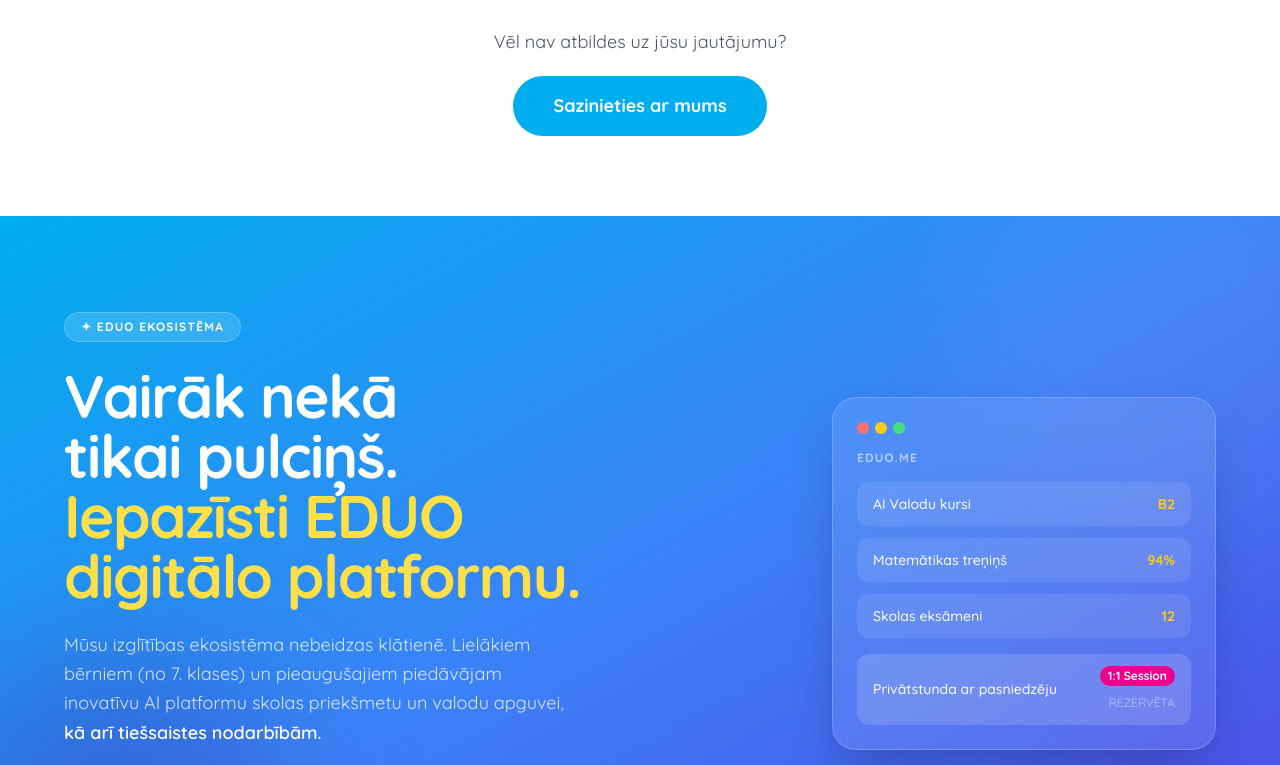
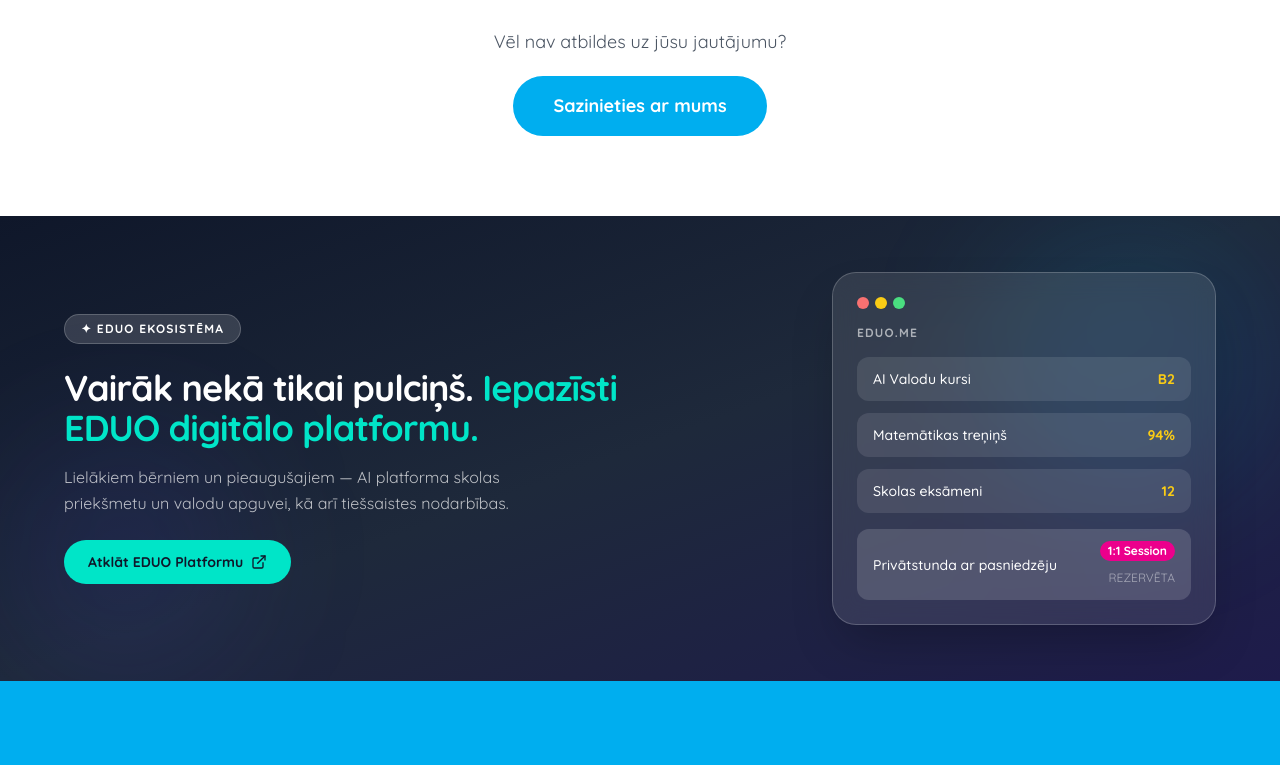
Before and after one commit to fricis-eduo/eduo-interesu, a Next.js app: page / in a window 1280 px wide. Shown: the part 4500-5265 px from the top of the page. Built offline with nearby package versions, Linux system fonts and the light colour scheme.

Commit message:
Restyle Platform section — dark bg, more compact

```diff
--- a/components/sections/Platform.tsx
+++ b/components/sections/Platform.tsx
@@ -11,15 +11,14 @@
 
 export default function Platform() {
   return (
-    <section className="relative overflow-hidden bg-gradient-to-br from-eduo-blue via-blue-500 to-indigo-600 py-24 px-4">
-      {/* Subtle background blobs */}
+    <section className="relative overflow-hidden bg-gradient-to-br from-slate-900 via-slate-800 to-indigo-950 py-14 px-4">
       <div className="absolute inset-0 pointer-events-none">
-        <div className="absolute top-[-80px] right-[-80px] w-[400px] h-[400px] rounded-full bg-white/5 blur-3xl" />
-        <div className="absolute bottom-[-60px] left-[-60px] w-[350px] h-[350px] rounded-full bg-indigo-800/30 blur-3xl" />
+        <div className="absolute top-0 right-0 w-[300px] h-[300px] rounded-full bg-eduo-blue/10 blur-3xl" />
+        <div className="absolute bottom-0 left-0 w-[250px] h-[250px] rounded-full bg-indigo-600/10 blur-3xl" />
       </div>
 
       <div className="max-w-6xl mx-auto relative z-10">
-        <div className="grid grid-cols-1 lg:grid-cols-2 gap-12 items-center">
+        <div className="grid grid-cols-1 lg:grid-cols-2 gap-10 items-center">
 
           {/* Left — text */}
           <motion.div
@@ -32,25 +31,21 @@
               ✦ EDUO Ekosistēma
             </div>
 
-            <h2 className="text-4xl sm:text-5xl lg:text-6xl font-extrabold text-white leading-tight tracking-tight mb-6">
-              Vairāk nekā{" "}
-              <br className="hidden sm:block" />
-              tikai pulciņš.{" "}
-              <span className="text-yellow-300">Iepazīsti EDUO digitālo platformu.</span>
+            <h2 className="text-3xl sm:text-4xl font-extrabold text-white leading-tight tracking-tight mb-4">
+              Vairāk nekā tikai pulciņš.{" "}
+              <span className="text-eduo-cyan">Iepazīsti EDUO digitālo platformu.</span>
             </h2>
 
-            <p className="text-white/80 text-lg leading-relaxed mb-8 max-w-lg">
-              Mūsu izglītības ekosistēma nebeidzas klātienē. Lielākiem bērniem
-              (no 7. klases) un pieaugušajiem piedāvājam inovatīvu AI platformu
-              skolas priekšmetu un valodu apguvei,{" "}
-              <span className="text-white font-semibold">kā arī tiešsaistes nodarbībām.</span>
+            <p className="text-white/70 text-base leading-relaxed mb-6 max-w-lg">
+              Lielākiem bērniem un pieaugušajiem — AI platforma skolas priekšmetu
+              un valodu apguvei, kā arī tiešsaistes nodarbības.
             </p>
 
             <a
               href="https://eduo.me"
               target="_blank"
               rel="noopener noreferrer"
-              className="inline-flex items-center gap-2 bg-white text-eduo-blue font-bold text-base px-7 py-4 rounded-full hover:bg-blue-50 transition-colors"
+              className="inline-flex items-center gap-2 bg-eduo-cyan text-slate-900 font-bold text-sm px-6 py-3 rounded-full hover:opacity-90 transition-opacity"
             >
               Atklāt EDUO Platformu
               <ExternalLink size={16} />
```
